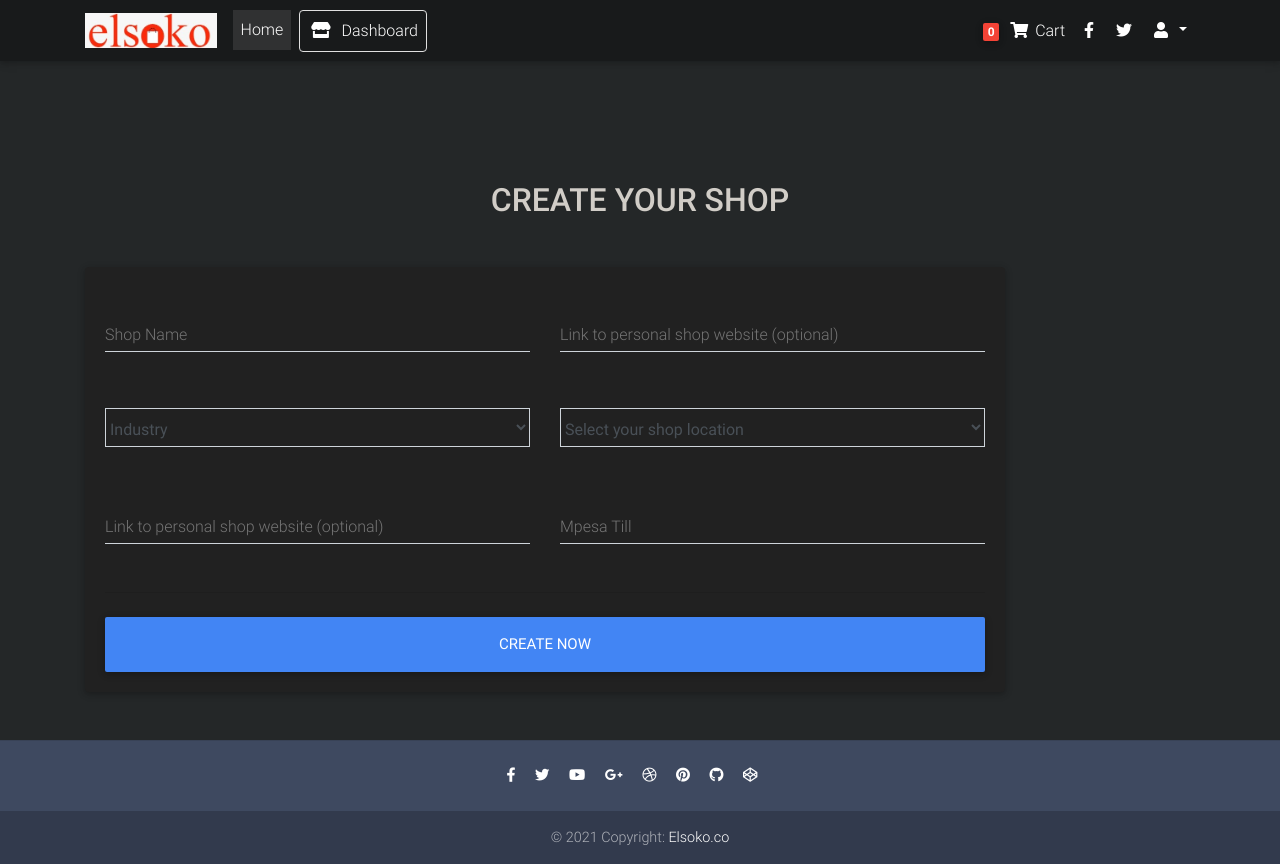
After one commit to stevo-web/ecommerce, a Django app: page /shop/sell/ in a window 1280 px wide. The commit adds this page. Run offline with Django 3.2, Linux system fonts and the light colour scheme; a user stored in the database is signed in; data comes from the database, SQL or seed files in the repository; some libraries are stand-ins or nearby versions.

Commit message:
debuging sell

```diff
--- a/shop/views.py
+++ b/shop/views.py
@@ -1,15 +1,23 @@
 from django.shortcuts import redirect, render
 from main.models import Product, SubCategory, Category
 from .models import Shop
+from main.models import SubCategory
+from django.contrib.auth.decorators import login_required
 from main.models import Order
 from Kenya.counties import counties
 from .forms import AddProductForm
+from cart.cart import Cart
 
 location = [f'{county["name"]}' for county in counties]
 
 
+@login_required(login_url='login')
 def sell(request):
     context = {}
+    context["industry"] = SubCategory.objects.all()
+    context["cart"] = Cart(request)
+    context["location"] = location
+
     user = request.user
     if request.POST:
         name = request.POST["name"]
@@ -40,6 +48,7 @@ def shop_orders(request):
     return render(request, 'shop/orders.html', context)
 
 
+@login_required(login_url='login')
 def dashboard(request):
     context = {}
     user = request.user
--- a/templates/partials/nav.html
+++ b/templates/partials/nav.html
@@ -25,13 +25,21 @@
               <span class="sr-only">(current)</span>
             </a>
           </li>
+            {% if user.has_shop %}
           <li class="nav-item pl-2">
-            <a href="#" class="nav-link border border-light rounded waves-effect"
+            <a href="{% url 'shop-dashboard' %}" class="nav-link border border-light rounded waves-effect"
+              target="_blank">
+              <i class="fas fa-store mr-2"></i>Dashboard
+            </a>
+          </li>
+            {% else %}
+          <li class="nav-item pl-2">
+            <a href="{% url 'sell' %}" class="nav-link border border-light rounded waves-effect"
               target="_blank">
               <i class="fas fa-store mr-2"></i>Sell
             </a>
           </li>
-
+            {% endif %}
         </ul>
 
         <!-- Right -->
--- /dev/null
+++ b/templates/sell.html
@@ -0,0 +1,112 @@
+{% extends 'base.html' %}
+{% load static %}
+
+{% block content%}
+    {% include 'partials/nav.html' %}
+  <!--Main layout-->
+  <main class="mt-5 pt-4">
+    <div class="container wow fadeIn">
+
+      <!-- Heading -->
+      <h2 class="my-5 h2 text-center">CREATE YOUR SHOP</h2>
+
+      <!--Grid row-->
+      <div class="row">
+
+        <!--Grid column-->
+        <div class="col-md-10 mb-4">
+
+          <!--Card-->
+          <div class="card bg-dark">
+
+            <!--Card content-->
+            <form class="card-body">
+
+              <!--Grid row-->
+              <div class="row">
+
+                <!--Grid column-->
+                <div class="col-md-6 mb-2">
+
+                  <!--firstName-->
+                  <div class="md-form ">
+                    <input type="text" id="Name" name="name" class="form-control">
+                    <label for="Name" class="">Shop Name</label>
+                  </div>
+
+                </div>
+
+                <div class="col-md-6 mb-2">
+
+                  <!--lastName-->
+                  <div class="md-form">
+                    <input type="text" id="link" name="link" class="form-control">
+                    <label for="link" class="">Link to personal shop website (optional)</label>
+                  </div>
+
+                </div>
+
+                <div class="col-md-6 mb-2">
+                  <div class="md-form ">
+                    <select class="form-control" name="industry">
+                        <option value="">Industry</option>
+                        {% for item in industry %}
+                            <option value="{{ item.name }}">{{ item.name }}</option>
+                        {% endfor %}
+                    </select>
+                  </div>
+                </div>
+
+                <div class="col-md-6 mb-2">
+                  <div class="md-form">
+                    <select name="_location" class="form-control">
+                        <option value="">Select your shop location</option>
+                        {% for location in location %}
+                            <option value="{{ location }}">{{ location }}</option>
+                        {% endfor %}
+                    </select>
+                  </div>
+
+                </div>
+                <!--Grid column-->
+
+                <!--Grid column-->
+                <div class="col-md-6 mb-2">
+
+                  <!--lastName-->
+                  <div class="md-form">
+                    <input type="text" id="link" name="link" class="form-control">
+                    <label for="link" class="">Link to personal shop website (optional)</label>
+                  </div>
+
+                </div>
+
+                <div class="col-md-6 mb-2">
+
+                  <!--lastName-->
+                  <div class="md-form">
+                    <input type="text" id="mpesa" name="mpesa" class="form-control">
+                    <label for="link" class="">Mpesa Till</label>
+                  </div>
+
+                </div>
+                <!--Grid column-->
+              </div>
+              <!--Grid row-->
+              <hr class="mb-4">
+              <button class="btn btn-primary btn-lg btn-block" type="submit">Create Now</button>
+
+            </form>
+
+          </div>
+          <!--/.Card-->
+
+        </div>
+        <!--Grid column-->
+
+    </div>
+    </div>
+  </main>
+    {% include 'partials/footer.html' %}
+  <!--Main layout-->
+  {% endblock %}
```
